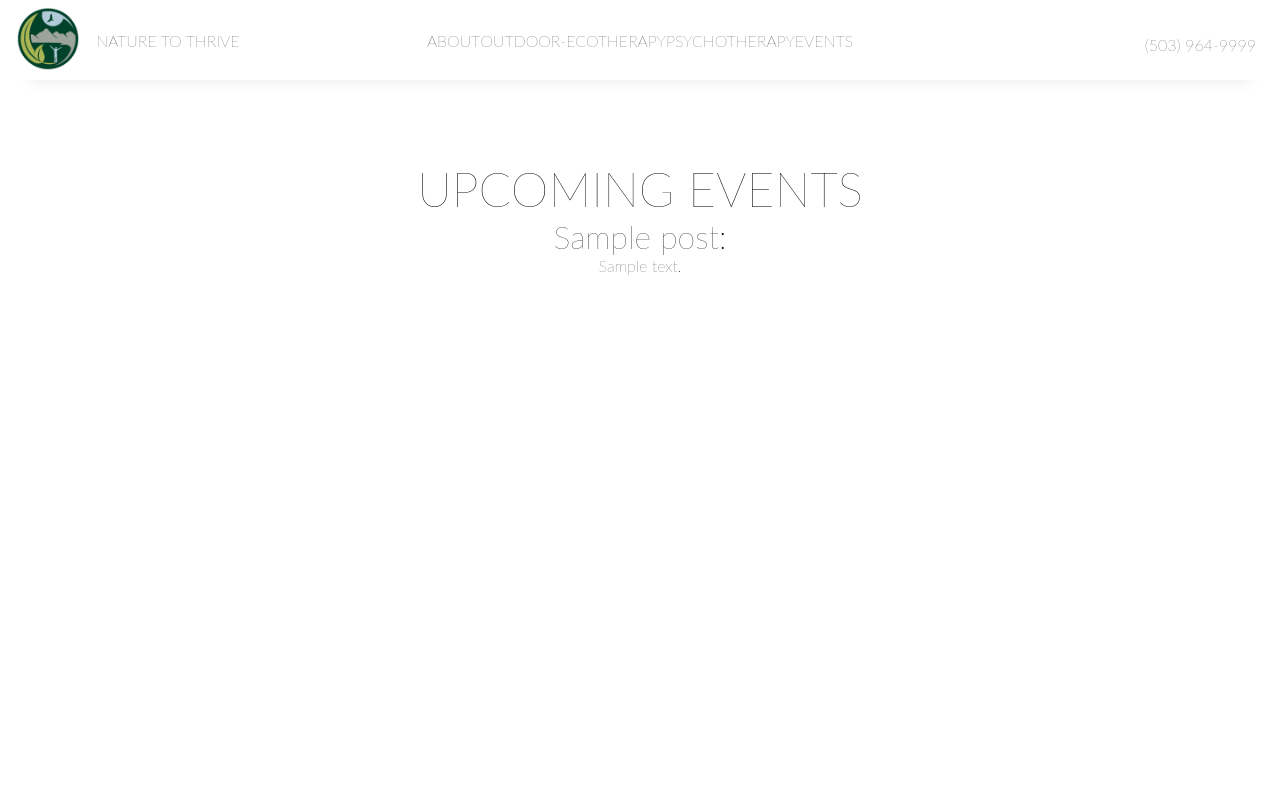
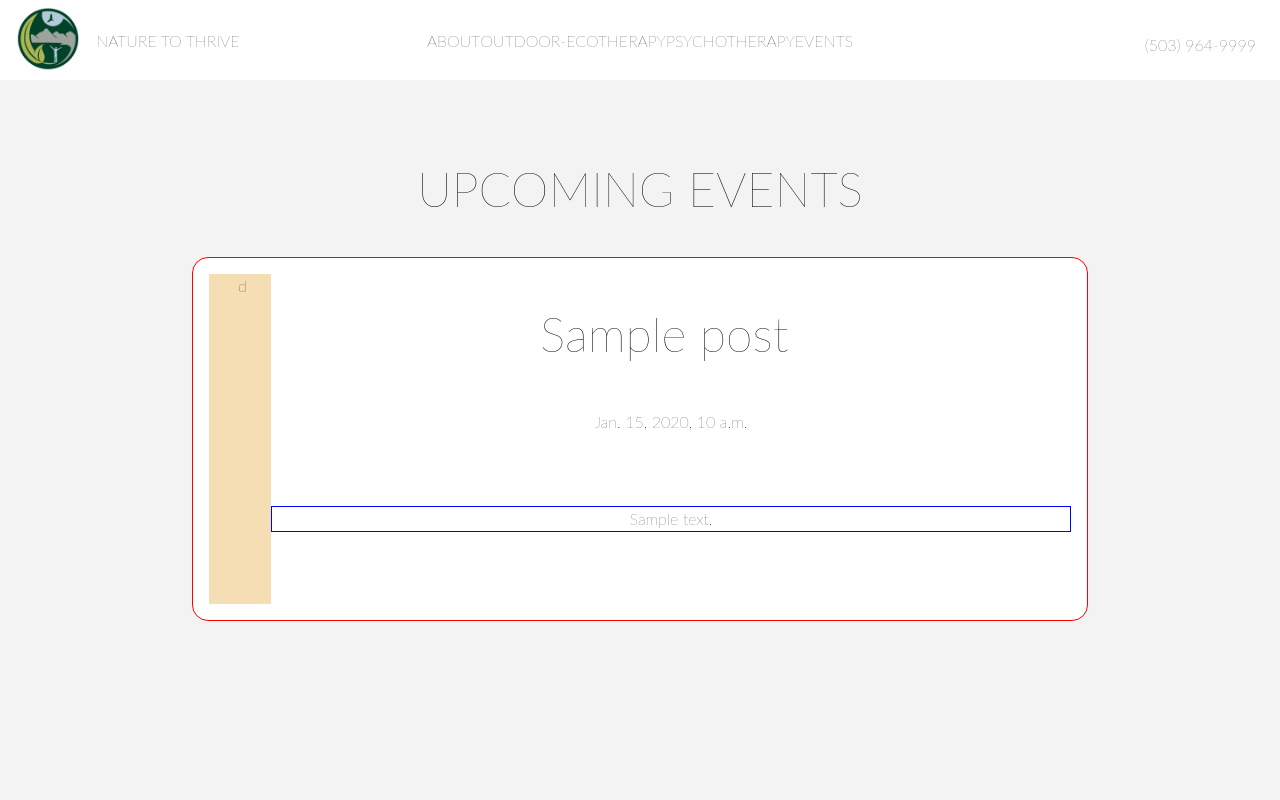
Before and after one commit to ChimentiMatt/Client-Nature_to_thrive-django, a Django app: template natureproject/natureapp/templates/events.html in a window 1280 px wide. Run offline with Django 3.2, Linux system fonts and the light colour scheme; the template is opened without the code that fills it: most values are stand-ins (such as "Sample title", 1, 10 or a date in 2020).

Commit message:
have layout for future styling of event page made with divs and borders

```diff
--- a/natureproject/natureapp/models.py
+++ b/natureproject/natureapp/models.py
@@ -1,9 +1,11 @@
 from django.db import models
 from django.contrib.auth.models import User
+from django.utils.timezone import now
 
 class Post(models.Model):
     title = models.CharField(max_length=255)
     body = models.TextField()
+    event_date = models.DateTimeField(default=now, blank=True)
 
     def __str__(self):
         return self.title
--- a/natureproject/natureapp/static/natureapp/main.css
+++ b/natureproject/natureapp/static/natureapp/main.css
@@ -87,21 +87,43 @@
 /* Events Page ----------------------------------------------------------------------------------------------- */
 #eventsPage{
     text-align: center;
+    background-color: #f3f3f3;
+    height: 90vh;
 }
 
 #eventsPageTitle{
-    margin-top: 5rem;
+    padding-top: 5rem;
     font-size: 3rem;
 }
 
 #postContainer{
+    white-space: pre-wrap;
+    display: flex;
+    justify-content: center;
+    line-height: 1.5rem;
+}
 
+#innerPost{
+    display: flex;
+    border: 1px solid red;
+    width: 70vw;
+    background: white;
+    padding: 1rem;
+    margin-top: 2.5rem;
+    border-radius: 1rem 1rem;
+}
+#postImgContaiener{
+    height: 100%;
+    background: wheat;
+    width: 50rem;
 }
 
 #postTitle{
-    font-size: 2rem;
+    font-size: 3rem;
+    margin-bottom: 1rem;
 }
 
 #postD{
-
+    width: 50rem;
+    border: 1px solid blue;
 }
--- a/natureproject/natureapp/templates/events.html
+++ b/natureproject/natureapp/templates/events.html
@@ -5,8 +5,16 @@
         <p id="eventsPageTitle">UPCOMING EVENTS</p>
         {% for post in object_list %}
             <div id="postContainer">
-                <p id="postTitle">{{ post.title }}:</p>
-                <p id="postD">{{ post.body }}</p>
+                <div id="innerPost">
+                    <div id="postImgContaiener"> d</div>
+                    <div>
+                        <p id="postTitle">{{ post.title }} </p>
+                        <p>{{ post.event_date }}</p>
+
+                            <p id="postD">{{ post.body }}</p>
+
+                    </div>
+                </div>
             </div>
 
         {% endfor %}
--- a/natureproject/natureproject/settings.py
+++ b/natureproject/natureproject/settings.py
@@ -107,7 +107,7 @@ AUTH_PASSWORD_VALIDATORS = [
 
 LANGUAGE_CODE = 'en-us'
 
-TIME_ZONE = 'UTC'
+TIME_ZONE = 'America/Los_Angeles'
 
 USE_I18N = True
 
```
Also changed, not shown: natureproject/db.sqlite3, natureproject/natureapp/migrations/0002_post_event_date.py (added).
